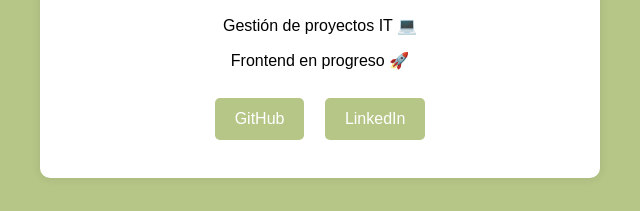
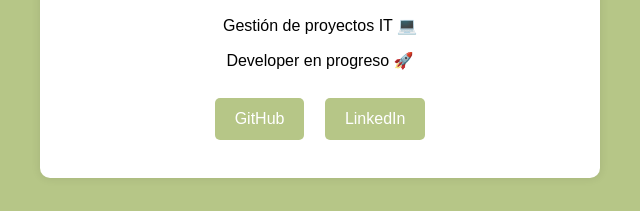
Before and after one commit to Adesan-0/Contact_Info, a plain HTML site: page index.html in a window 1280 px wide. Shown: the part 421-632 px from the top of the page, 320-960 px from the left. Drawn offline with Linux system fonts and the light colour scheme.

Commit message:
Add files via upload

```diff
--- a/index.html
+++ b/index.html
@@ -133,7 +133,7 @@
     <img src="https://github.com/Adesan-0.png" alt="Foto de perfil" class="profile-pic">
     <h2>Adela Sánchez</h2>
     <p>Gestión de proyectos IT 💻</p>
-    <p>Frontend en progreso 🚀</p>
+    <p>Developer en progreso 🚀</p>
     <div class="buttons">
       <a href="https://github.com/Adesan-0" target="_blank">GitHub</a>
       <a href="https://www.linkedin.com/in/adelasanchezlagos/" target="_blank">LinkedIn</a>
```
